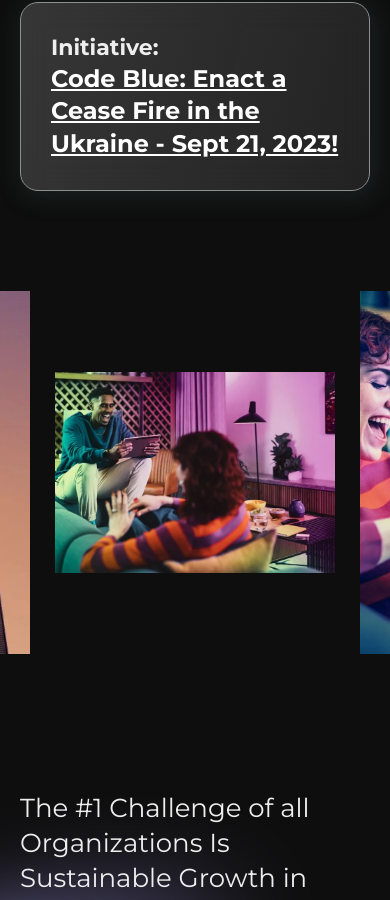
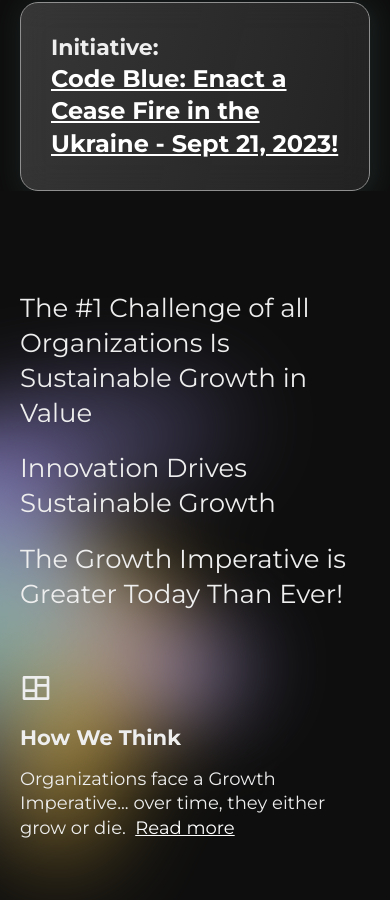
Before and after one commit to bryancarlin/thunderhouse, a Next.js app: page / in a window 390 px wide. Shown: the part 797-1697 px from the top of the page. Built offline with nearby package versions, Linux system fonts and the light colour scheme.

Commit message:
first commit

```diff
--- a/app/components/codeblue/codeblue.js
+++ b/app/components/codeblue/codeblue.js
@@ -130,7 +130,7 @@ const Codeblue = () => {
 
                         </div>
 
-                         <div className="qoutes-box glossy__bg">
+                         <div className="qoutes-box glossy__bg" id="spacetop">
                             <h3 class="spacebot">Path & Timeline to September 21st Cease Fire & Start of Peace Negotiations</h3>
 
                             <p>There can be no peace negotiations without the involvement of the Ukraine and Russia.  And yet, there is no trust between the parties; they simply cannot sit down across a table for direct negotiations anytime soon.  Given this hurdle, here’s the <span class="blue">Code Blue</span> suggested path forward:   </p>
--- a/app/globals.css
+++ b/app/globals.css
@@ -903,7 +903,7 @@ a.conlink2 {
   }
 
   .hero__images-wrapper {
-    min-height: 400px;
+    min-height: 0px;
   }
 
   .process {
@@ -1123,7 +1123,7 @@ a.conlink2 {
   }
 
   .hero__images-wrapper {
-    margin-top: 100px;
+    margin-top: 0px;
   }
 
   .single__content h1,
```
